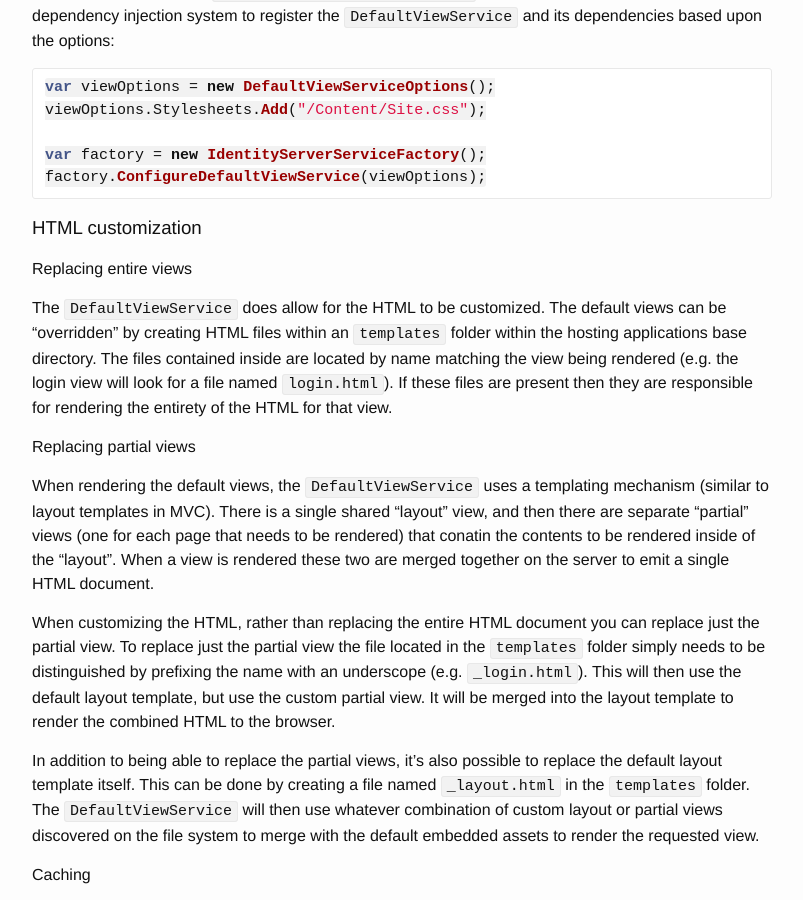
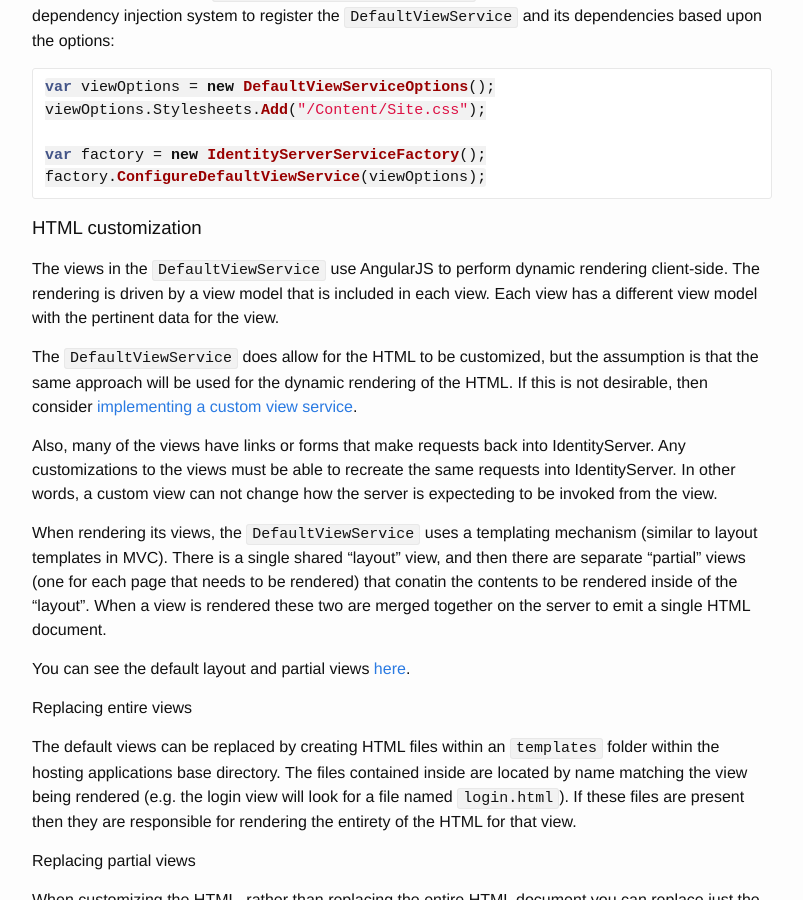
Before and after one commit to IdentityServer/Documentation, a Jekyll site: the page built from docsv2/advanced/DefaultViewService.md, in a window 1280 px wide and 900 px high, scrolled down 745 px. Shown: the whole window, without its empty margins (238-1041 px from the left). Built offline with Jekyll 4.4.1, drawn with Linux system fonts in a browser that asks for light colours; Markdown is read by kramdown in place of the engine named in the settings; some of the changed text lies outside the part shown.

Commit message:
reorg some of the custom view content

```diff
--- a/docsv2/advanced/DefaultViewService.md
+++ b/docsv2/advanced/DefaultViewService.md
@@ -35,13 +35,21 @@ factory.ConfigureDefaultViewService(viewOptions);
 
 ### HTML customization
 
+The views in the `DefaultViewService` use AngularJS to perform dynamic rendering client-side. The rendering is driven by a view model that is included in each view. Each view has a different view model with the pertinent data for the view.
+
+The `DefaultViewService` does allow for the HTML to be customized, but the assumption is that the same approach will be used for the dynamic rendering of the HTML. If this is not desirable, then consider [implementing a custom view service](customViewService.html).
+
+Also, many of the views have links or forms that make requests back into IdentityServer. Any customizations to the views must be able to recreate the same requests into IdentityServer. In other words, a custom view can not change how the server is expecteding to be invoked from the view.
+
+When rendering its views, the `DefaultViewService` uses a templating mechanism (similar to layout templates in MVC). There is a single shared "layout" view, and then there are separate "partial" views (one for each page that needs to be rendered) that conatin the contents to be rendered inside of the "layout". When a view is rendered these two are merged together on the server to emit a single HTML document.
+
+You can see the default layout and partial views [here](https://github.com/IdentityServer/IdentityServer3/tree/master/source/Core/Services/DefaultViewService/PageAssets).
+
 #### Replacing entire views
 
-The `DefaultViewService` does allow for the HTML to be customized. The default views can be "overridden" by creating HTML files within an `templates` folder within the hosting applications base directory. The files contained inside are located by name matching the view being rendered (e.g. the login view will look for a file named `login.html`). If these files are present then they are responsible for rendering the entirety of the HTML for that view.
+The default views can be replaced by creating HTML files within an `templates` folder within the hosting applications base directory. The files contained inside are located by name matching the view being rendered (e.g. the login view will look for a file named `login.html`). If these files are present then they are responsible for rendering the entirety of the HTML for that view.
 
 #### Replacing partial views
-
-When rendering the default views, the `DefaultViewService` uses a templating mechanism (similar to layout templates in MVC). There is a single shared "layout" view, and then there are separate "partial" views (one for each page that needs to be rendered) that conatin the contents to be rendered inside of the "layout". When a view is rendered these two are merged together on the server to emit a single HTML document.
 
 When customizing the HTML, rather than replacing the entire HTML document you can replace just the partial view. To replace just the partial view the file located in the `templates` folder simply needs to be distinguished by prefixing the name with an underscope (e.g. `_login.html`). This will then use the default layout template, but use the custom partial view. It will be merged into the layout template to render the combined HTML to the browser.
 
```
Also changed, not shown: other parts of docsv2/advanced/DefaultViewService.md (+1 -1 lines).
